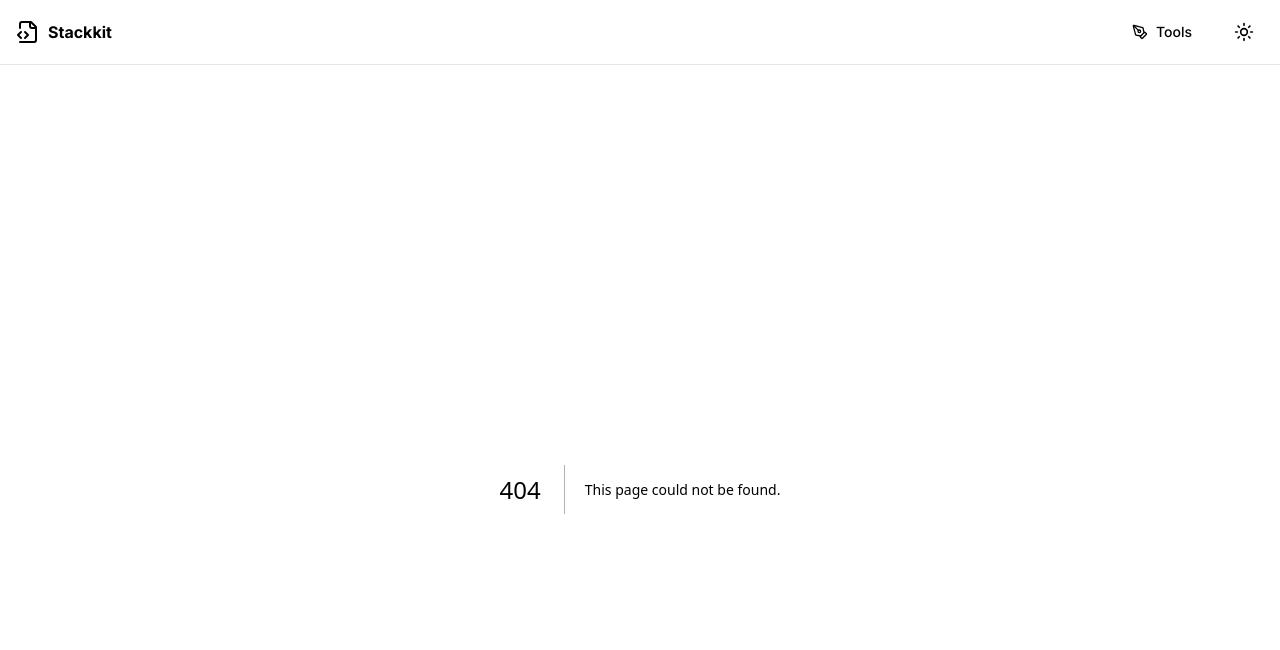
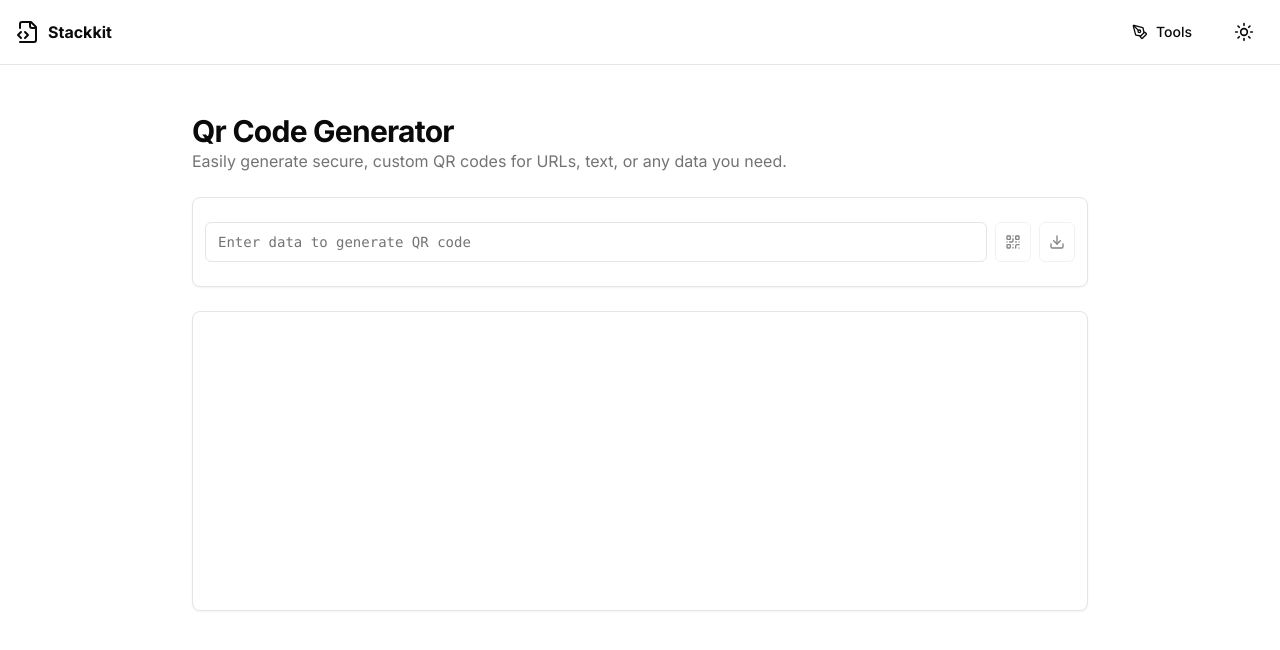
Before and after one commit to dj21-vicky21/Dev-tool-app, a Next.js app: page /tool/qr-code-generator in a window 1280 px wide. Before the commit this address had no page. Shown: the top 650 px of the page. Built offline with nearby package versions, Linux system fonts and the light colour scheme.

Commit message:
added qr code tools

```diff
--- a/app/page.tsx
+++ b/app/page.tsx
@@ -2,54 +2,11 @@
 
 import { Card, CardContent, CardDescription, CardHeader, CardTitle } from "@/components/ui/card"
 import { Input } from "@/components/ui/input"
-import { Palette, KeyRound, Lock, FileCode, FileJson, FileSpreadsheet, Search } from "lucide-react"
+import { Search } from "lucide-react"
 import Link from "next/link"
 import { useState } from "react"
+import {tools} from "../lib/tools"
 
-export const tools = [
-  {
-    name: "Color Converter",
-    description: "Convert colors between different formats (HEX, RGB, HSL)",
-    href: "/tool/color-converter",
-    icon: Palette
-  },
-  {
-    name: "JWT Decoder",
-    description: "Decode and verify JSON Web Tokens",
-    href: "/tool/jwt-decoder",
-    icon: KeyRound
-  },
-  {
-    name: "Password Generator",
-    description: "Generate secure, customizable passwords",
-    href: "/tool/password-generator",
-    icon: Lock
-  },
-  {
-    name: "Encode/Decode",
-    description: "Encode and decode strings using various methods",
-    href: "/tool/encode-decode",
-    icon: FileCode
-  },
-  {
-    name: "JSON to CSV",
-    description: "Convert JSON data to CSV format",
-    href: "/tool/json-to-csv",
-    icon: FileJson
-  },
-  {
-    name: "CSV to JSON",
-    description: "Convert CSV data to JSON format",
-    href: "/tool/csv-to-json",
-    icon: FileSpreadsheet
-  },
-  {
-    name: "UUID Generator",
-    description: "Generate unique UUIDs/GUIDs with custom formats",
-    href: "/tool/uuid-generator",
-    icon: FileSpreadsheet
-  }
-]
 
 export default function Home() {
   const [searchTerm, setSearchTerm] = useState("")
--- /dev/null
+++ b/app/tool/qr-code-generator/page.tsx
@@ -0,0 +1,89 @@
+"use client";
+
+import React, { useRef, useState } from "react";
+import { Card, CardContent } from "@/components/ui/card";
+import { Input } from "@/components/ui/input";
+import { Button } from "@/components/ui/button";
+import { Download, QrCodeIcon } from "lucide-react";
+import QRCode from "qrcode";
+import { useToast } from "@/hooks/use-toast";
+
+function QrGenerator() {
+  const [isQrGenerated, setIsQrGenerated] = useState<boolean>(false);
+  const convasRef = useRef<HTMLCanvasElement>(null)
+  const [userInput, setUserInput] = useState<string>("");
+  const { toast } = useToast();
+
+  const handleGenerateQRCode = () => {
+    try {
+
+      QRCode.toCanvas(convasRef.current, userInput,{version: 9 , errorCorrectionLevel:"L", scale:7} ,function (error) {
+        console.log(userInput)
+        if (error) throw error
+        console.log('success!');
+        setIsQrGenerated(true)
+      })
+
+    } catch (error) {
+      console.log(error);
+      toast({
+        title: "Failed",
+        description: "Max character limit of 230 exceeded!",
+        variant: "destructive"
+      })
+    }
+  };
+
+   // Function to handle the download of the QR code as an image
+   const handleDownloadQRCode = () => {
+    if (convasRef.current) {
+      const imageUrl = convasRef.current.toDataURL("image/png");
+      const link = document.createElement("a");
+      link.href = imageUrl;
+      link.download = "qrcode.png";
+      link.click();
+    }
+  };
+
+  return (
+    <div className="space-y-6">
+      <div>
+        <h1 className="text-3xl font-bold tracking-tight">Qr Code Generator</h1>
+        <p className="text-muted-foreground">
+          Easily generate secure, custom QR codes for URLs, text, or any data
+          you need.
+        </p>
+      </div>
+
+      <Card>
+        <CardContent className="py-6 px-3">
+          <div className="flex gap-2">
+            <Input
+              max={230}
+              onChange={(e) => setUserInput(e.target.value)}
+              className="font-mono"
+              placeholder="Enter data to generate QR code"
+            />
+            <Button variant="outline" size="icon" disabled={!userInput} onClick={handleGenerateQRCode}>
+              <QrCodeIcon className="h-4 w-4" />
+            </Button>
+            <Button variant="outline" size="icon" disabled={!isQrGenerated} onClick={handleDownloadQRCode}>
+              <Download className="h-4 w-4" />
+            </Button>
+          </div>
+        </CardContent>
+      </Card>
+
+      <Card>
+        <CardContent className="py-6 px-3">
+        <div className="flex gap-2 items-center justify-center" id="container">
+             <canvas ref={convasRef} id="canvas"
+              style={{ width: '250px', height: '250px' }}  />
+          </div>
+        </CardContent>
+      </Card>
+    </div>
+  );
+}
+
+export default QrGenerator;
--- a/components/navigation.tsx
+++ b/components/navigation.tsx
@@ -18,8 +18,7 @@ import {
 } from "@/components/ui/dropdown-menu";
 import { cn } from "@/lib/utils";
 import { usePathname } from "next/navigation";
-import { tools } from "@/app/page";
-
+import {tools} from "../lib/tools"
 
 export function Navigation() {
   const { theme, setTheme } = useTheme();
--- /dev/null
+++ b/lib/tools.js
@@ -0,0 +1,52 @@
+import { Palette, KeyRound, Lock, FileCode, FileJson, FileSpreadsheet, QrCode } from "lucide-react"
+
+export const tools = [
+  {
+    name: "Color Converter",
+    description: "Convert colors between different formats (HEX, RGB, HSL)",
+    href: "/tool/color-converter",
+    icon: Palette
+  },
+  {
+    name: "JWT Decoder",
+    description: "Decode and verify JSON Web Tokens",
+    href: "/tool/jwt-decoder",
+    icon: KeyRound
+  },
+  {
+    name: "Password Generator",
+    description: "Generate secure, customizable passwords",
+    href: "/tool/password-generator",
+    icon: Lock
+  },
+  {
+    name: "Encode/Decode",
+    description: "Encode and decode strings using various methods",
+    href: "/tool/encode-decode",
+    icon: FileCode
+  },
+  {
+    name: "JSON to CSV",
+    description: "Convert JSON data to CSV format",
+    href: "/tool/json-to-csv",
+    icon: FileJson
+  },
+  {
+    name: "CSV to JSON",
+    description: "Convert CSV data to JSON format",
+    href: "/tool/csv-to-json",
+    icon: FileSpreadsheet
+  },
+  {
+    name: "UUID Generator",
+    description: "Generate unique UUIDs/GUIDs with custom formats",
+    href: "/tool/uuid-generator",
+    icon: FileSpreadsheet
+  },
+  {
+    name: "QR Code Generator",
+    description: "Generate unique QR codes for URLs, text, or custom data",
+    href: "/tool/qr-code-generator",
+    icon: QrCode
+}
+]
--- a/package.json
+++ b/package.json
@@ -24,6 +24,7 @@
     "lucide-react": "^0.474.0",
     "next": "15.1.6",
     "next-themes": "^0.4.4",
+    "qrcode": "^1.5.4",
     "react": "18.2.0",
     "react-best-gradient-color-picker": "^3.0.14",
     "react-color-palette": "^7.3.0",
@@ -36,6 +37,7 @@
   "devDependencies": {
     "@eslint/eslintrc": "^3",
     "@types/node": "^20",
+    "@types/qrcode": "^1.5.5",
     "@types/react": "^19",
     "@types/react-dom": "^19",
     "eslint": "^9",
```
Also changed, not shown: 1 other file (tests, documents, lock files or other folders).
